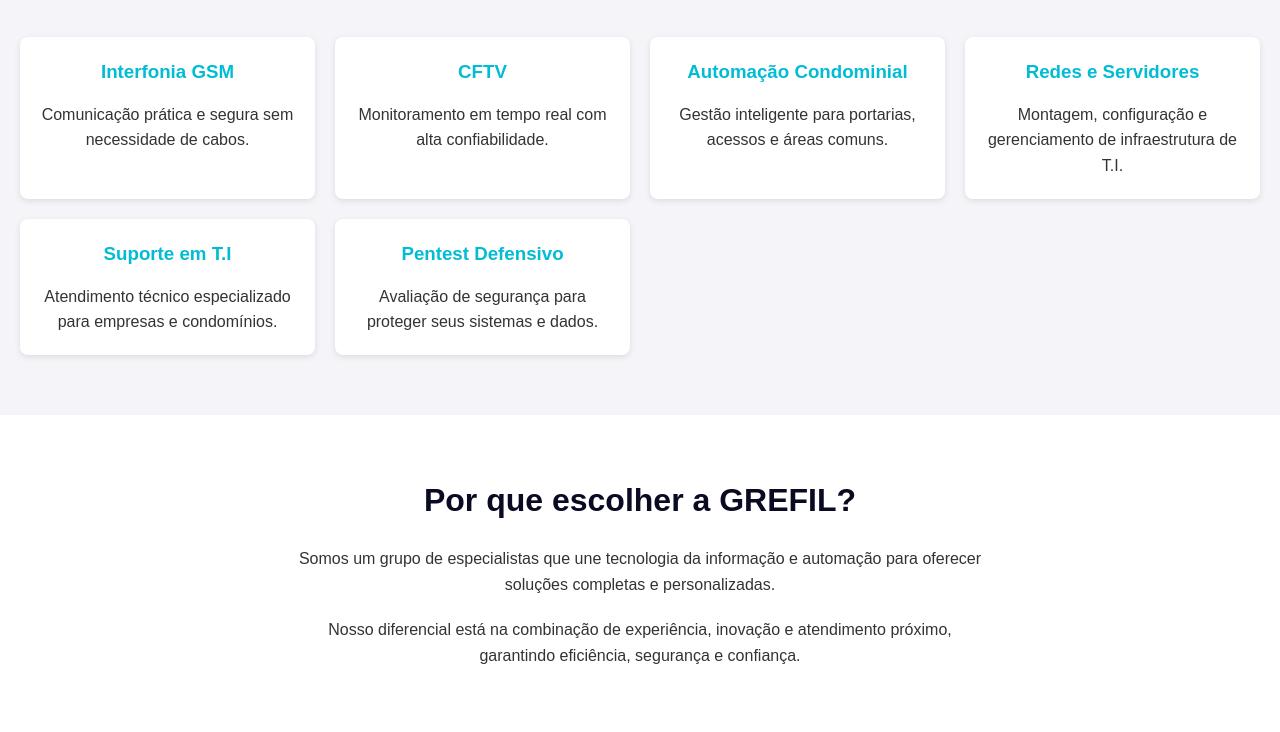
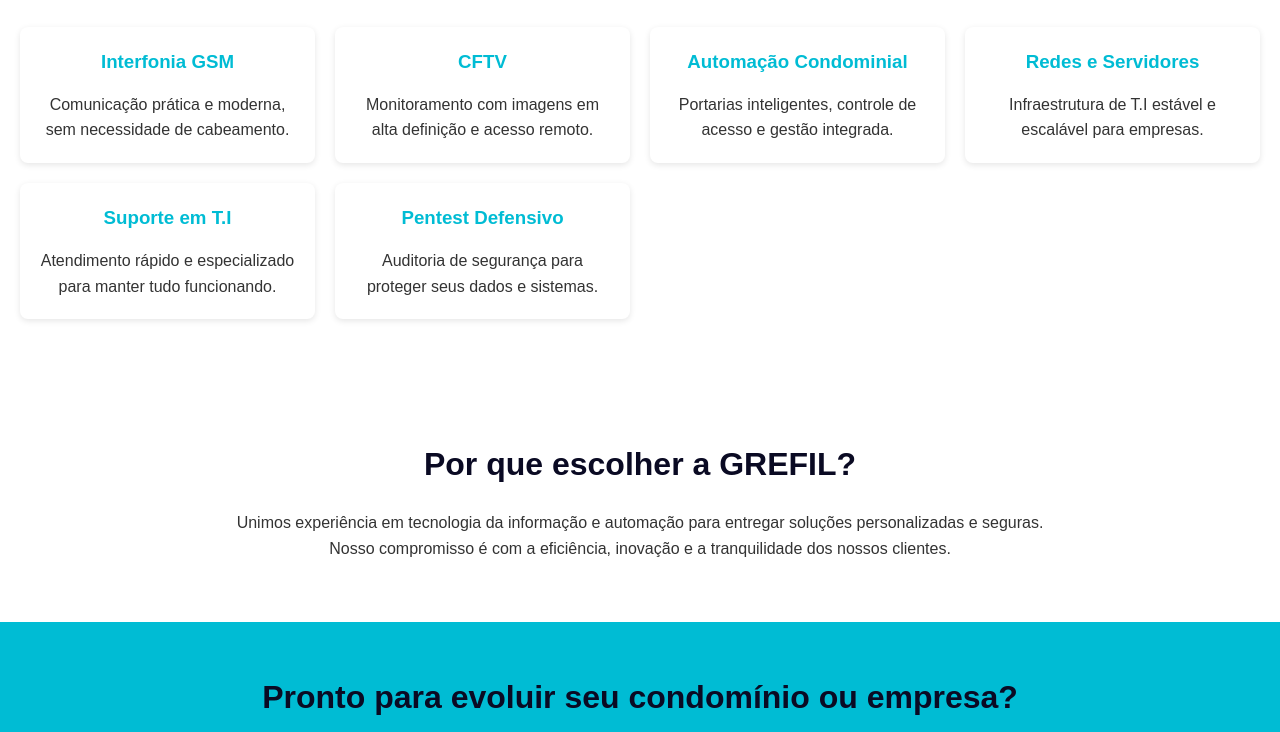
Before and after one commit to greissonfilgueiras/interfonia, a plain HTML site: page index.html in a window 1280 px wide. Shown: the part 537-1269 px from the top of the page. Drawn offline with Linux system fonts and the light colour scheme.

Commit message:
Update index.html

```diff
--- a/index.html
+++ b/index.html
@@ -3,7 +3,7 @@
 <head>
   <meta charset="UTF-8">
   <meta name="viewport" content="width=device-width, initial-scale=1.0">
-  <title>GREFIL - Tecnologia e Automação</title>
+  <title>GREFIL - Início</title>
   <style>
     * {
       margin: 0;
@@ -76,21 +76,21 @@
     .btn:hover {
       background: #008c9e;
     }
-    /* Serviços */
-    .services {
+    /* Seções */
+    section {
       padding: 60px 20px;
-      background: #f4f4f9;
       text-align: center;
     }
-    .services h2 {
+    section h2 {
       font-size: 2rem;
-      margin-bottom: 40px;
+      margin-bottom: 20px;
       color: #0a0a23;
     }
-    .service-cards {
+    .cards {
       display: grid;
       grid-template-columns: repeat(auto-fit, minmax(250px, 1fr));
       gap: 20px;
+      margin-top: 30px;
     }
     .card {
       background: #fff;
@@ -105,21 +105,6 @@
     .card h3 {
       margin-bottom: 15px;
       color: #00bcd4;
-    }
-    /* Diferenciais */
-    .diferenciais {
-      padding: 60px 20px;
-      text-align: center;
-    }
-    .diferenciais h2 {
-      font-size: 2rem;
-      margin-bottom: 20px;
-      color: #0a0a23;
-    }
-    .diferenciais p {
-      max-width: 700px;
-      margin: 0 auto;
-      margin-bottom: 20px;
     }
     /* CTA */
     .cta {
@@ -188,49 +173,49 @@
   </header>
 
   <section class="hero">
-    <h2>Tecnologia e Automação para Condomínios e Empresas</h2>
-    <p>Mais de 10 anos de experiência em T.I, automação e segurança eletrônica.</p>
+    <h2>Bem-vindo à GREFIL</h2>
+    <p>Soluções em tecnologia, automação e segurança para condomínios e empresas.</p>
     <a href="https://wa.me/5571991019333" target="_blank" class="btn">Fale Conosco</a>
   </section>
 
-  <section class="services" id="servicos">
+  <section id="servicos">
     <h2>Nossos Serviços</h2>
-    <div class="service-cards">
+    <div class="cards">
       <div class="card">
         <h3>Interfonia GSM</h3>
-        <p>Comunicação prática e segura sem necessidade de cabos.</p>
+        <p>Comunicação prática e moderna, sem necessidade de cabeamento.</p>
       </div>
       <div class="card">
         <h3>CFTV</h3>
-        <p>Monitoramento em tempo real com alta confiabilidade.</p>
+        <p>Monitoramento com imagens em alta definição e acesso remoto.</p>
       </div>
       <div class="card">
         <h3>Automação Condominial</h3>
-        <p>Gestão inteligente para portarias, acessos e áreas comuns.</p>
+        <p>Portarias inteligentes, controle de acesso e gestão integrada.</p>
       </div>
       <div class="card">
         <h3>Redes e Servidores</h3>
-        <p>Montagem, configuração e gerenciamento de infraestrutura de T.I.</p>
+        <p>Infraestrutura de T.I estável e escalável para empresas.</p>
       </div>
       <div class="card">
         <h3>Suporte em T.I</h3>
-        <p>Atendimento técnico especializado para empresas e condomínios.</p>
+        <p>Atendimento rápido e especializado para manter tudo funcionando.</p>
       </div>
       <div class="card">
         <h3>Pentest Defensivo</h3>
-        <p>Avaliação de segurança para proteger seus sistemas e dados.</p>
+        <p>Auditoria de segurança para proteger seus dados e sistemas.</p>
       </div>
     </div>
   </section>
 
-  <section class="diferenciais">
+  <section>
     <h2>Por que escolher a GREFIL?</h2>
-    <p>Somos um grupo de especialistas que une tecnologia da informação e automação para oferecer soluções completas e personalizadas.</p>
-    <p>Nosso diferencial está na combinação de experiência, inovação e atendimento próximo, garantindo eficiência, segurança e confiança.</p>
+    <p>Unimos experiência em tecnologia da informação e automação para entregar soluções personalizadas e seguras.</p>
+    <p>Nosso compromisso é com a eficiência, inovação e a tranquilidade dos nossos clientes.</p>
   </section>
 
   <section class="cta" id="contato">
-    <h2>Pronto para modernizar seu condomínio ou empresa?</h2>
+    <h2>Pronto para evoluir seu condomínio ou empresa?</h2>
     <a href="https://wa.me/5571991019333" target="_blank">Chamar no WhatsApp</a>
   </section>
 
```
